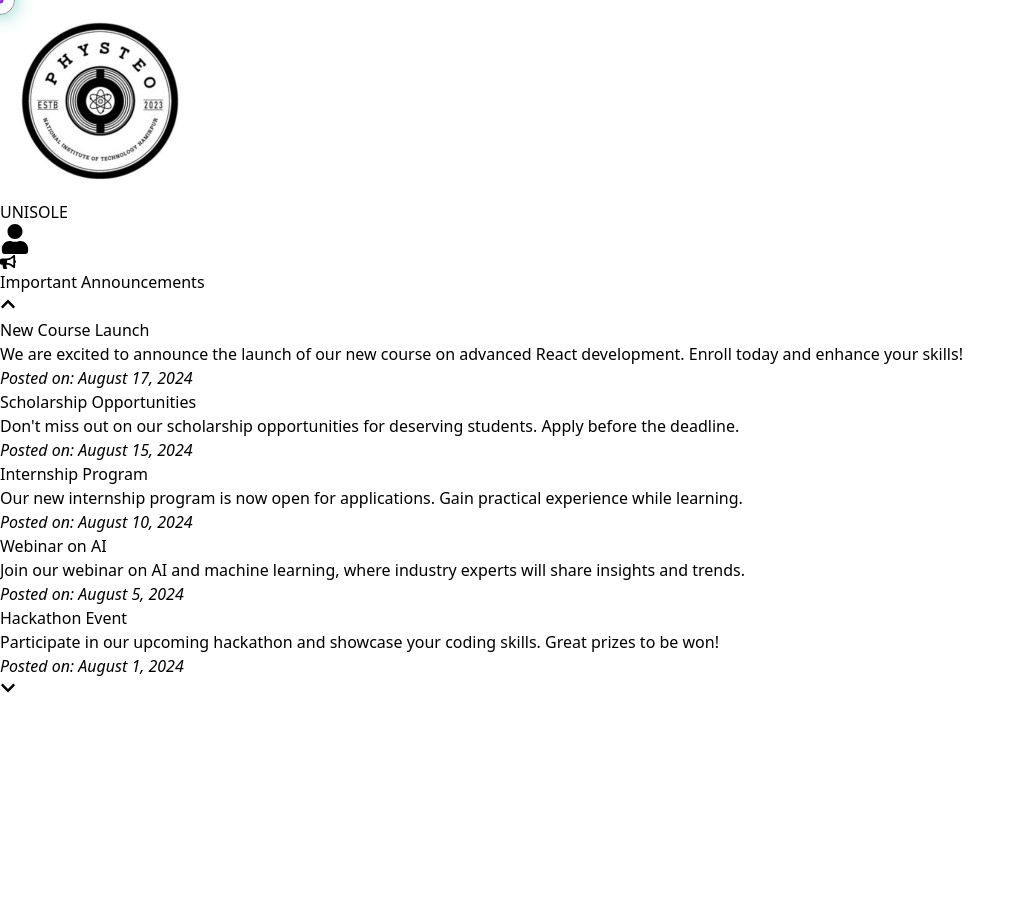
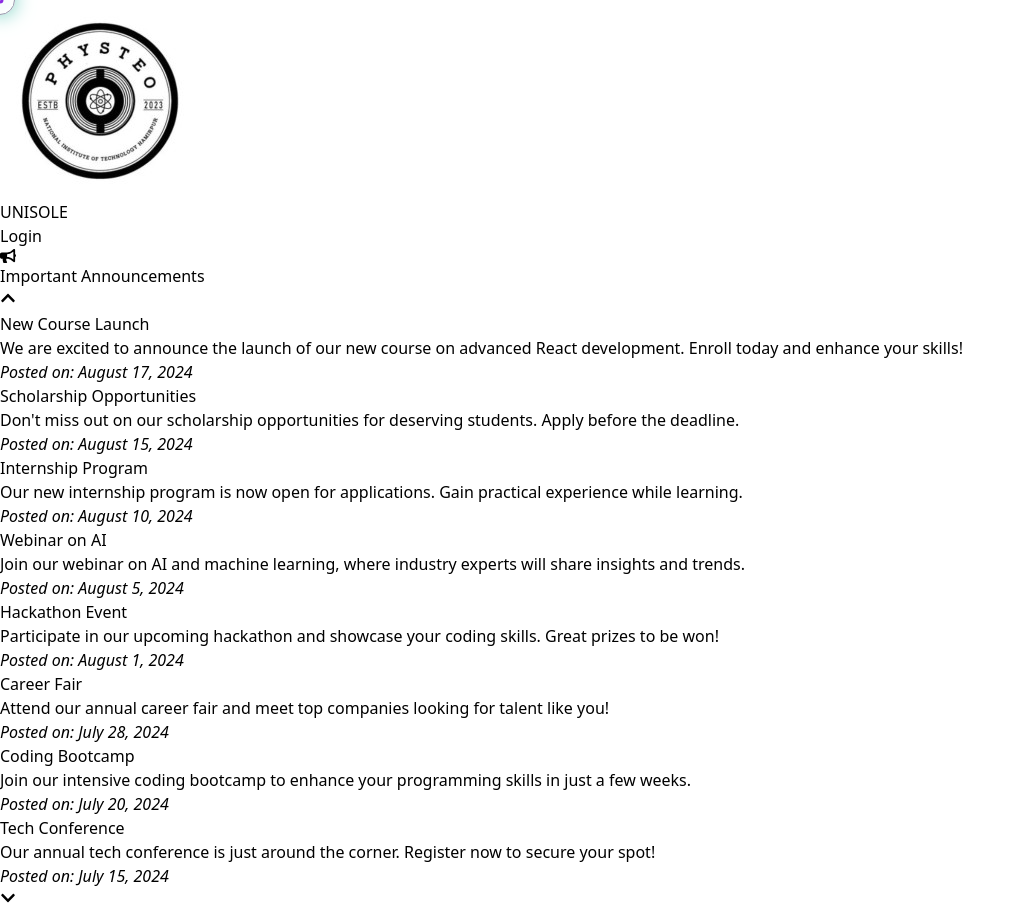
Before and after one commit to dishantgupta2004/Unisole-web, a React (Vite) app: page /announcement in a window 1280 px wide. Shown: the whole page, without its empty margins (0-1025 px from the left). Before the commit the page ends 800 px from the top, so only its background shows below. Built offline with nearby package versions, Linux system fonts and the light colour scheme; no server answers.

Commit message:
added authentication

```diff
--- a/package.json
+++ b/package.json
@@ -10,11 +10,12 @@
     "preview": "vite preview"
   },
   "dependencies": {
+    "firebase": "^10.13.0",
     "framer-motion": "^11.3.24",
     "react": "^18.3.1",
     "react-dom": "^18.3.1",
     "react-icons": "^5.2.1",
-    "react-router-dom": "^6.24.0",
+    "react-router-dom": "^6.26.1",
     "react-scroll": "^1.9.0"
   },
   "devDependencies": {
--- a/public/Announcement.json
+++ b/public/Announcement.json
@@ -3,30 +3,56 @@
         "id": 1,
         "title": "New Course Launch",
         "content": "We are excited to announce the launch of our new course on advanced React development. Enroll today and enhance your skills!",
-        "date": "August 17, 2024"
+        "date": "August 17, 2024",
+        "url": "https://example.com/course-launch"
     },
     {
         "id": 2,
         "title": "Scholarship Opportunities",
         "content": "Don't miss out on our scholarship opportunities for deserving students. Apply before the deadline.",
-        "date": "August 15, 2024"
+        "date": "August 15, 2024",
+        "url": "https://example.com/scholarship"
     },
     {
         "id": 3,
         "title": "Internship Program",
         "content": "Our new internship program is now open for applications. Gain practical experience while learning.",
-        "date": "August 10, 2024"
+        "date": "August 10, 2024",
+        "url": "https://example.com/internship"
     },
     {
         "id": 4,
         "title": "Webinar on AI",
         "content": "Join our webinar on AI and machine learning, where industry experts will share insights and trends.",
-        "date": "August 5, 2024"
+        "date": "August 5, 2024",
+        "url": "https://example.com/webinar-ai"
     },
     {
         "id": 5,
         "title": "Hackathon Event",
         "content": "Participate in our upcoming hackathon and showcase your coding skills. Great prizes to be won!",
-        "date": "August 1, 2024"
+        "date": "August 1, 2024",
+        "url": "https://example.com/hackathon"
+    },
+    {
+        "id": 6,
+        "title": "Career Fair",
+        "content": "Attend our annual career fair and meet top companies looking for talent like you!",
+        "date": "July 28, 2024",
+        "url": "https://example.com/career-fair"
+    },
+    {
+        "id": 7,
+        "title": "Coding Bootcamp",
+        "content": "Join our intensive coding bootcamp to enhance your programming skills in just a few weeks.",
+        "date": "July 20, 2024",
+        "url": "https://example.com/coding-bootcamp"
+    },
+    {
+        "id": 8,
+        "title": "Tech Conference",
+        "content": "Our annual tech conference is just around the corner. Register now to secure your spot!",
+        "date": "July 15, 2024",
+        "url": "https://example.com/tech-conference"
     }
 ]
--- a/src/App.tsx
+++ b/src/App.tsx
@@ -5,8 +5,10 @@ import Navbar from './components/navbar/Navbar';
 import Shadowpage from './components/shadowpage/Shadowpage';
 import Homepage from './components/homepage/Homepage';
 import About from './components/about/About';
+import Announcement from './components/announcement/Announcement';
+// import UserProfile from './components/navbar/UserProfile';
+import Login from './components/login/Login'; // Import the Login component
 import './App.css';
-import Announcement from './components/announcement/Announcement';
 
 const App: React.FC = () => {
   useEffect(() => {
@@ -54,6 +56,8 @@ const App: React.FC = () => {
           <Route path="/announcement" element={<Announcement />} />
           <Route path="/case-study" element={<div>Case Study Page</div>} />
           <Route path="/stories" element={<div>Stories Page</div>} />
+          <Route path="/login" element={<Login />} /> {/* Add Login route */}
+          {/* <Route path="/user-profile" element={<UserProfile />} /> */}
         </Routes>
       </div>
     </Router>
--- a/src/components/announcement/Announcement.tsx
+++ b/src/components/announcement/Announcement.tsx
@@ -1,19 +1,18 @@
 import React, { useEffect, useState, useRef } from 'react';
 import { FaBullhorn, FaChevronUp, FaChevronDown } from 'react-icons/fa';
 
-// Define the announcement type
 type AnnouncementType = {
     id: number;
     title: string;
     content: string;
     date: string;
+    url: string; // Add the URL field
 };
 
 const Announcement: React.FC = () => {
     const [announcements, setAnnouncements] = useState<AnnouncementType[]>([]);
     const scrollRef = useRef<HTMLDivElement>(null);
 
-    // Fetch announcements from the local JSON file
     useEffect(() => {
         fetch('/Announcement.json')
             .then((response) => response.json())
@@ -21,7 +20,6 @@ const Announcement: React.FC = () => {
             .catch((error) => console.error('Error fetching announcements:', error));
     }, []);
 
-    // Scroll the container up or down
     const handleScroll = (direction: 'up' | 'down') => {
         if (scrollRef.current) {
             const scrollAmount = scrollRef.current.firstElementChild?.clientHeight || 0;
@@ -41,19 +39,19 @@ const Announcement: React.FC = () => {
                     <h2 className="text-3xl font-bold">Important Announcements</h2>
                 </div>
 
-                {/* Up icon */}
                 <div className="flex justify-center mb-2">
                     <button onClick={() => handleScroll('up')}>
                         <FaChevronUp className="text-2xl text-teal-600" />
                     </button>
                 </div>
 
-                {/* Scrollable Content */}
                 <div ref={scrollRef} className="max-h-80 overflow-y-auto space-y-6 pr-2">
                     {announcements.length > 0 ? (
                         announcements.map((announcement) => (
                             <div key={announcement.id} className="announcement-item">
-                                <p className="mt-4 text-lg font-bold">{announcement.title}</p>
+                                <a href={announcement.url} target="_blank" rel="noopener noreferrer">
+                                    <p className="mt-4 text-lg font-bold">{announcement.title}</p>
+                                </a>
                                 <p className="mt-2 text-lg">{announcement.content}</p>
                                 <p className="mt-2 text-sm font-light">
                                     <em>Posted on: {announcement.date}</em>
@@ -65,7 +63,6 @@ const Announcement: React.FC = () => {
                     )}
                 </div>
 
-                {/* Down icon */}
                 <div className="flex justify-center mt-2">
                     <button onClick={() => handleScroll('down')}>
                         <FaChevronDown className="text-2xl text-teal-600" />
--- /dev/null
+++ b/src/components/login/Login.tsx
@@ -0,0 +1,95 @@
+import React, { useState } from 'react';
+import { useNavigate } from 'react-router-dom';
+import { auth, provider } from '../../firebase';
+import { signInWithPopup, signInWithEmailAndPassword } from 'firebase/auth';
+
+const Login: React.FC = () => {
+    const [email, setEmail] = useState('');
+    const [password, setPassword] = useState('');
+    const navigate = useNavigate();
+
+    const handleGoogleLogin = async () => {
+        try {
+            await signInWithPopup(auth, provider);
+            alert('Login successful');
+            navigate('/user-profile');
+        } catch (error) {
+            alert((error as Error).message);
+        }
+    };
+
+    const handleEmailLogin = async () => {
+        try {
+            await signInWithEmailAndPassword(auth, email, password);
+            alert('Login successful');
+            navigate('/user-profile');
+        } catch (error) {
+            alert((error as Error).message);
+        }
+    };
+
+    return (
+        <div
+            className="flex flex-col items-center justify-center min-h-screen bg-cover bg-center"
+            style={{ backgroundImage: 'url("https://source.unsplash.com/random/1600x900?tech")' }}
+        >
+            <div className="bg-slate-200 p-10 rounded-lg shadow-lg w-80 md:w-96">
+                <h2 className="text-3xl font-bold mb-8 text-center text-gray-700">Login</h2>
+
+                <div className="mb-4">
+                    <input
+                        type="email"
+                        value={email}
+                        onChange={(e) => setEmail(e.target.value)}
+                        placeholder="Email"
+                        className="w-full p-2 mb-4 border border-gray-300 rounded focus:outline-none focus:ring-2 focus:ring-blue-500"
+                    />
+                    <input
+                        type="password"
+                        value={password}
+                        onChange={(e) => setPassword(e.target.value)}
+                        placeholder="Password"
+                        className="w-full p-2 mb-4 border border-gray-300 rounded focus:outline-none focus:ring-2 focus:ring-blue-500"
+                    />
+                    <button
+                        className="bg-gradient-to-r from-blue-500 to-blue-600 text-white w-full py-2 rounded-lg shadow-md hover:from-blue-600 hover:to-blue-700"
+                        onClick={handleEmailLogin}
+                    >
+                        Login with Email
+                    </button>
+                </div>
+
+                <div className="mb-4">
+                    <button
+                        className="bg-gradient-to-r from-red-500 to-red-600 text-white w-full py-2 rounded-lg shadow-md hover:from-red-600 hover:to-red-700 flex items-center justify-center"
+                        onClick={handleGoogleLogin}
+                    >
+                        {/* <img src="/google-icon.svg" alt="" className="w-5 h-5 mr-2" /> */}
+                        Login with Google
+                    </button>
+                </div>
+
+                <div className="mb-4">
+                    <button
+                        className="bg-gradient-to-r from-green-500 to-green-600 text-white w-full py-2 rounded-lg shadow-md hover:from-green-600 hover:to-green-700"
+                        onClick={() => navigate('/phone-auth')}
+                    >
+                        Login with Phone
+                    </button>
+                </div>
+
+                <div className="text-gray-600 text-center">
+                    Don't have an account?{' '}
+                    <span
+                        className="text-blue-500 cursor-pointer hover:underline"
+                        onClick={() => navigate('/register')}
+                    >
+                        Register here
+                    </span>
+                </div>
+            </div>
+        </div>
+    );
+};
+
+export default Login;
--- a/src/components/navbar/Navbar.tsx
+++ b/src/components/navbar/Navbar.tsx
@@ -1,13 +1,37 @@
-import React from 'react';
+import React, { useState, useEffect } from 'react';
 import { useNavigate } from 'react-router-dom';
-import { FaUser } from 'react-icons/fa'; // Import user icon
+import { FaUser } from 'react-icons/fa';
+import { onAuthStateChanged } from 'firebase/auth';
+import { auth } from '../../firebase';
+import UserProfilePopup from './UserProfilePopup';
 import '../../App.css';
 
 const Navbar: React.FC = () => {
     const navigate = useNavigate();
+    const [user, setUser] = useState(null);
+    const [isPopupOpen, setIsPopupOpen] = useState(false);
+
+    useEffect(() => {
+        const unsubscribe = onAuthStateChanged(auth, (currentUser) => {
+            setUser(currentUser);
+        });
+        return () => unsubscribe();
+    }, []);
 
     const handleMenuClick = () => {
         navigate('/shadowpage');
+    };
+
+    const handleLoginClick = () => {
+        navigate('/login');
+    };
+
+    const togglePopup = () => {
+        setIsPopupOpen(!isPopupOpen);
+    };
+
+    const closePopup = () => {
+        setIsPopupOpen(false);
     };
 
     return (
@@ -27,13 +51,32 @@ const Navbar: React.FC = () => {
                     <span className="text-4xl font-light text-gray-700">UNISOLE</span>
                 </div>
             </div>
-            {/* User Icon on the right side */}
-            <div className="mr-32">
-                <FaUser
-                    size={30}
-                    className="text-gray-700 cursor-pointer hover:text-gray-500 transition-colors duration-300"
-                    onClick={() => navigate('/user-profile')} // Redirect to user profile page on click
-                />
+            <div className="flex items-center mr-32 relative">
+                {user ? (
+                    <div className="flex items-center">
+                        {user.photoURL ? (
+                            <img
+                                src={user.photoURL}
+                                alt="User"
+                                className="w-8 h-8 rounded-full mr-2 cursor-pointer"
+                                onClick={togglePopup}
+                            />
+                        ) : (
+                            <FaUser
+                                className="w-12 h-12 text-gray-500 mr-2 cursor-pointer"
+                                onClick={togglePopup}
+                            />
+                        )}
+                        {isPopupOpen && <UserProfilePopup onClose={closePopup} />}
+                    </div>
+                ) : (
+                    <button
+                        className="ml-4 bg-blue-500 text-white px-4 py-2 rounded hover:bg-blue-600"
+                        onClick={handleLoginClick}
+                    >
+                        Login
+                    </button>
+                )}
             </div>
         </nav>
     );
--- /dev/null
+++ b/src/components/navbar/UserProfilePopup.tsx
@@ -0,0 +1,44 @@
+import React from 'react';
+import { signOut } from 'firebase/auth';
+import { useNavigate } from 'react-router-dom';
+import { auth } from '../../firebase';
+
+const UserProfilePopup: React.FC<{ onClose: () => void }> = ({ onClose }) => {
+    const navigate = useNavigate();
+
+    const handleLogout = async () => {
+        try {
+            await signOut(auth);
+            onClose();
+            navigate('/');
+        } catch (error) {
+            console.error('Error signing out:', error);
+        }
+    };
+
+    return (
+        <div className="absolute top-14 right-0 w-64 bg-slate-100 rounded-lg shadow-lg z-50">
+            <div className="p-4">
+                <div className="flex items-center justify-between mb-4">
+                    <span className="font-semibold text-gray-700">User Profile</span>
+                    <button onClick={onClose} className="text-gray-500 hover:text-gray-700">
+                        &times;
+                    </button>
+                </div>
+                <ul className="text-gray-600">
+                    <li className="py-2 px-4 hover:bg-gray-400 rounded-lg cursor-pointer">Profile</li>
+                    <li className="py-2 px-4 hover:bg-gray-400 rounded-lg cursor-pointer">Saved Courses</li>
+                    <li className="py-2 px-4 hover:bg-gray-400 rounded-lg cursor-pointer">Contacts</li>
+                    <li
+                        className="py-2 px-4 hover:bg-gray-400 rounded-lg cursor-pointer"
+                        onClick={handleLogout}
+                    >
+                        Logout
+                    </li>
+                </ul>
+            </div>
+        </div>
+    );
+};
+
+export default UserProfilePopup;
--- /dev/null
+++ b/src/firebase.tsx
@@ -0,0 +1,18 @@
+import { initializeApp } from 'firebase/app';
+import { getAuth, GoogleAuthProvider, signInWithEmailAndPassword, RecaptchaVerifier, signInWithPhoneNumber } from 'firebase/auth';
+
+const firebaseConfig = {
+    apiKey: "AIzaSyBpA99IC2TkDJIphcpy-JvnDdqJhsxnSg8",
+    authDomain: "unisole-8c002.firebaseapp.com",
+    projectId: "unisole-8c002",
+    storageBucket: "unisole-8c002.appspot.com",
+    messagingSenderId: "583986063217",
+    appId: "1:583986063217:web:62d5f2ae6da456859638d0",
+    measurementId: "G-BYDGD4MD6S"
+};
+
+const app = initializeApp(firebaseConfig);
+const auth = getAuth(app);
+const provider = new GoogleAuthProvider();
+
+export { auth, provider, signInWithEmailAndPassword, RecaptchaVerifier, signInWithPhoneNumber };
```
Also changed, not shown: 1 other file (tests, documents, lock files or other folders).
